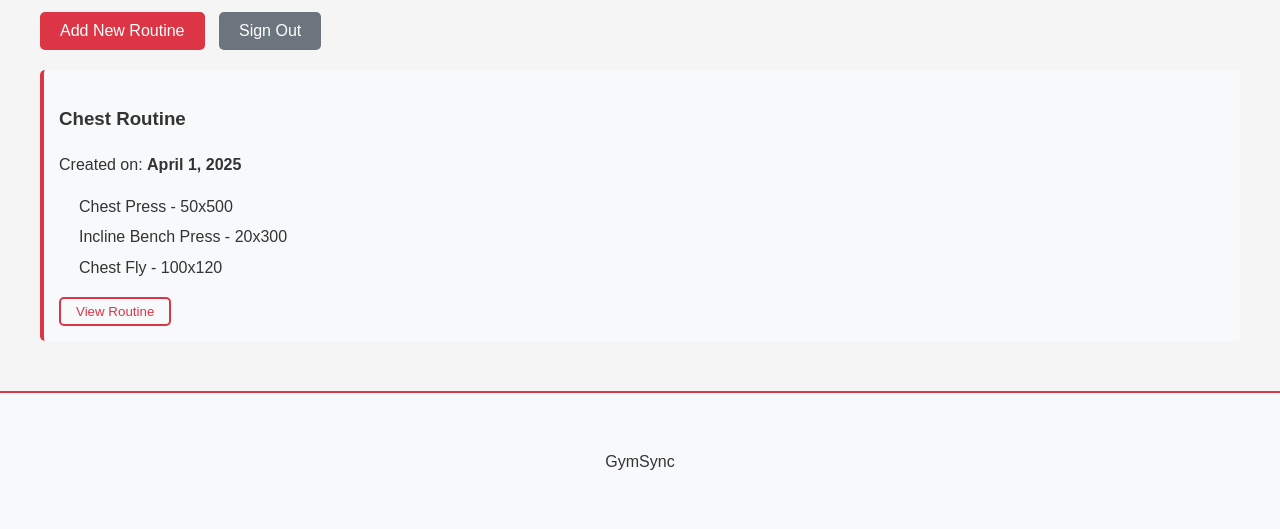
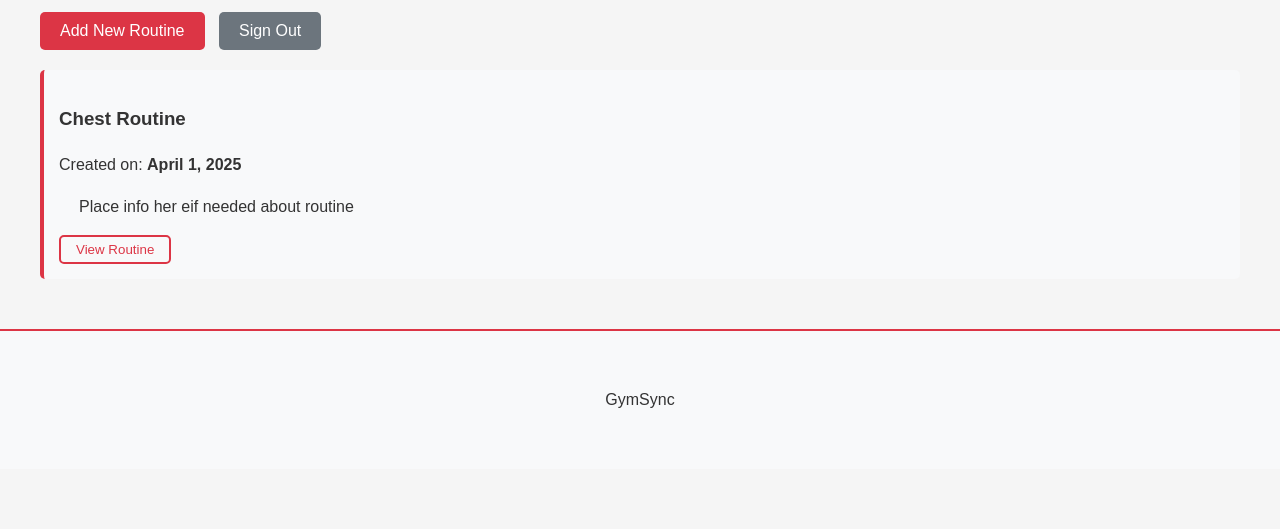
Before and after one commit to ArmandoMartinez3/dgl104-appdevproj-group6, a Django app: template gymapp/templates/admin/t.my_ruitines_index.html in a window 1280 px wide. Shown: the part 209-738 px from the top of the page. Run offline with Django 3.2, Linux system fonts and the light colour scheme; the template is opened without the code that fills it, so the values that code supplies are empty.

Commit message:
made a alteration

```diff
--- a/gymapp/templates/admin/t.my_ruitines_index.html
+++ b/gymapp/templates/admin/t.my_ruitines_index.html
@@ -34,9 +34,9 @@
               <h3>Chest Routine</h3>
               <p>Created on: <strong>April 1, 2025</strong></p>
               <ul>
-                <li>Chest Press - 50x500</li>
-                <li>Incline Bench Press - 20x300</li>
-                <li>Chest Fly - 100x120</li>
+                <li>Place info her eif needed about routine</li>
+                <li></li>
+                <li></li>
               </ul>
               <button class="view-routine">View Routine</button>
             </article>
```
